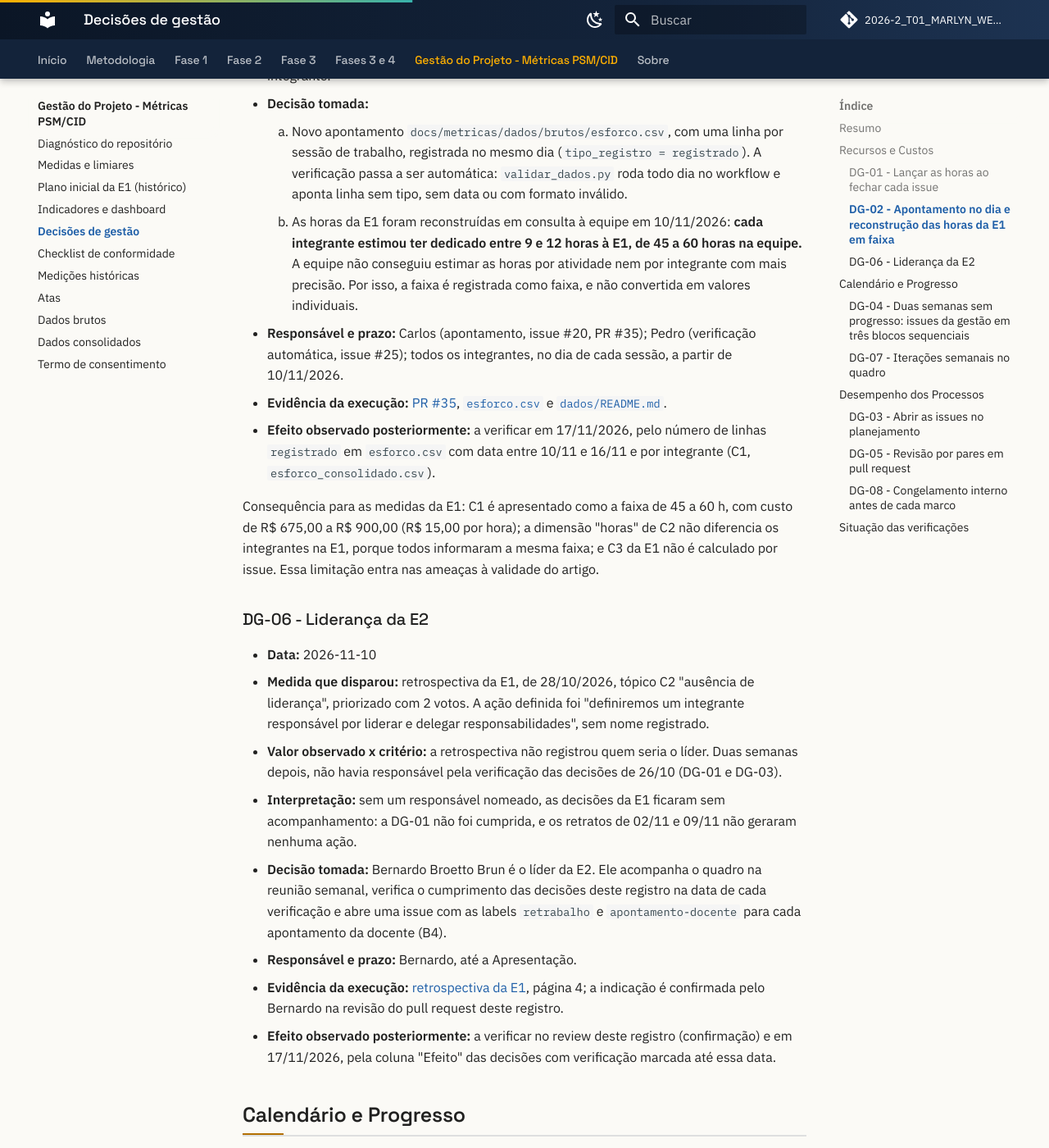
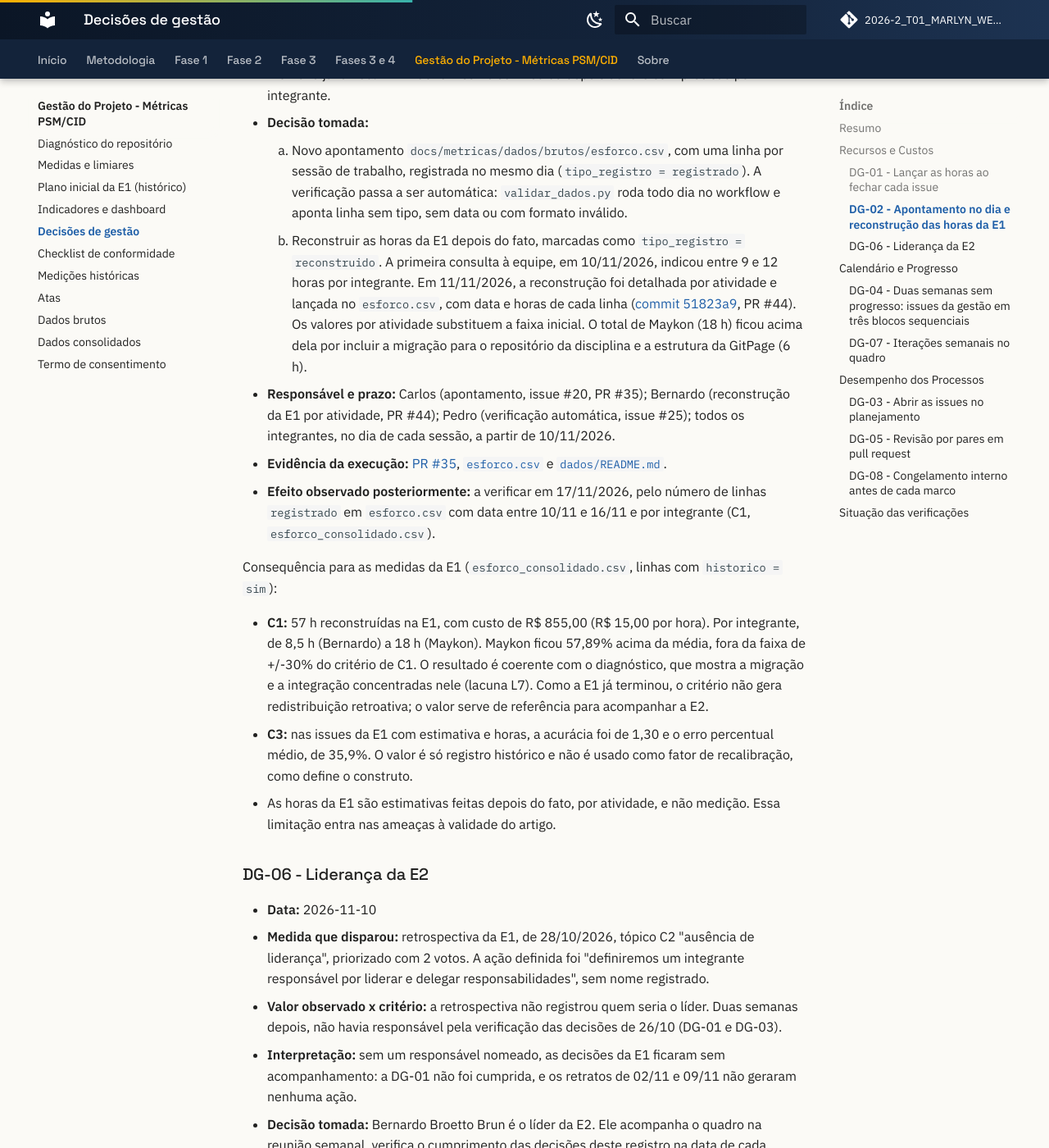
Before and after one commit to FCTE-Qualidade-de-Software-1/2026-2_T01_MARLYN_WESCOFF, an MkDocs documentation site: the page built from docs/metricas/03-registro-de-decisoes.md, in a window 1280 px wide and 1400 px high, scrolled down 2829 px. Shown: the whole window at 82% size. Built offline with MkDocs 1.6.1 and Material for MkDocs 9.7.7, drawn with Linux system fonts in a browser that asks for light colours; comment, search, counter and statistics services are not loaded; some of the changed text lies outside the part shown.

Commit message:
Alinha a DG-02 às horas da E1 reconstruídas por atividade

```diff
--- a/docs/metricas/03-registro-de-decisoes.md
+++ b/docs/metricas/03-registro-de-decisoes.md
@@ -9,7 +9,7 @@ Este documento registra as decisões de gestão tomadas a partir das medidas do
 | Nº | Data | Categoria | Medida que disparou | Decisão | Efeito |
 |---|---|---|---|---|---|
 | DG-01 | 26/10/2026 | Recursos e Custos | C1 e C3 | Lançar as horas ao fechar cada issue | Verificado: não cumprida (0 h em 02/11 e 09/11) |
-| DG-02 | 10/11/2026 | Recursos e Custos | C1 e C3 | Apontamento `esforco.csv` com registro no dia e reconstrução da E1 em faixa | A verificar em 17/11/2026 |
+| DG-02 | 10/11/2026 | Recursos e Custos | C1 e C3 | Apontamento `esforco.csv` com registro no dia e reconstrução das horas da E1 por atividade | A verificar em 17/11/2026 |
 | DG-03 | 26/10/2026 | Desempenho dos Processos | B1 | Abrir as issues no planejamento, e não no fim | Verificado: parcial (mediana de 1 dia na E2) |
 | DG-04 | 10/11/2026 | Calendário e Progresso | A2 e B2 | Criar as issues #15 a #32 e dividi-las em três blocos sequenciais | Verificado: 13 pontos na W46, contra 0 na W44 e na W45 |
 | DG-05 | 10/11/2026 | Desempenho dos Processos | B4 e C2 | Toda mudança entra por pull request revisado por outro integrante | Verificado: 6 PRs aprovados e 1 não conformidade contida |
@@ -34,7 +34,7 @@ As três categorias têm decisões, e quatro delas (DG-01, DG-03, DG-04 e DG-05)
 - **Evidência da execução:** [Registro de medições](../gestao/registro-medicoes.md), medição de 26/10/2026.
 - **Efeito observado posteriormente:** **não cumprida.** Os retratos de [02/11](https://github.com/FCTE-Qualidade-de-Software-1/2026-2_T01_MARLYN_WESCOFF/blob/main/dados/gestao/psm-2026-11-02.csv) e [09/11](https://github.com/FCTE-Qualidade-de-Software-1/2026-2_T01_MARLYN_WESCOFF/blob/main/dados/gestao/psm-2026-11-09.csv) continuam com 0,0 h realizadas. Até 10/11/2026, nenhuma linha do `esforco.csv` tinha horas (aviso de `validar_dados.py`: 28 linhas sem horas). A causa foi a falta de um responsável por verificar o cumprimento. Gerou a DG-02.
 
-### DG-02 - Apontamento no dia e reconstrução das horas da E1 em faixa
+### DG-02 - Apontamento no dia e reconstrução das horas da E1
 
 - **Data:** 2026-11-10
 - **Medida que disparou:** C1 e C3, pelo não cumprimento da DG-01.
@@ -42,12 +42,16 @@ As três categorias têm decisões, e quatro delas (DG-01, DG-03, DG-04 e DG-05)
 - **Interpretação:** lançar as horas só "ao fechar a issue" deixa o registro para o fim, quando a memória já falhou. A E1 não tem como ser medida depois do fato com precisão por integrante.
 - **Decisão tomada:**
     1. Novo apontamento `docs/metricas/dados/brutos/esforco.csv`, com uma linha por sessão de trabalho, registrada no mesmo dia (`tipo_registro = registrado`). A verificação passa a ser automática: `validar_dados.py` roda todo dia no workflow e aponta linha sem tipo, sem data ou com formato inválido.
-    2. As horas da E1 foram reconstruídas em consulta à equipe em 10/11/2026: **cada integrante estimou ter dedicado entre 9 e 12 horas à E1, de 45 a 60 horas na equipe.** A equipe não conseguiu estimar as horas por atividade nem por integrante com mais precisão. Por isso, a faixa é registrada como faixa, e não convertida em valores individuais.
-- **Responsável e prazo:** Carlos (apontamento, issue #20, PR #35); Pedro (verificação automática, issue #25); todos os integrantes, no dia de cada sessão, a partir de 10/11/2026.
+    2. Reconstruir as horas da E1 depois do fato, marcadas como `tipo_registro = reconstruido`. A primeira consulta à equipe, em 10/11/2026, indicou entre 9 e 12 horas por integrante. Em 11/11/2026, a reconstrução foi detalhada por atividade e lançada no `esforco.csv`, com data e horas de cada linha ([commit 51823a9](https://github.com/FCTE-Qualidade-de-Software-1/2026-2_T01_MARLYN_WESCOFF/commit/51823a9), PR #44). Os valores por atividade substituem a faixa inicial. O total de Maykon (18 h) ficou acima dela por incluir a migração para o repositório da disciplina e a estrutura da GitPage (6 h).
+- **Responsável e prazo:** Carlos (apontamento, issue #20, PR #35); Bernardo (reconstrução da E1 por atividade, PR #44); Pedro (verificação automática, issue #25); todos os integrantes, no dia de cada sessão, a partir de 10/11/2026.
 - **Evidência da execução:** [PR #35](https://github.com/FCTE-Qualidade-de-Software-1/2026-2_T01_MARLYN_WESCOFF/pull/35), [`esforco.csv`](https://github.com/FCTE-Qualidade-de-Software-1/2026-2_T01_MARLYN_WESCOFF/blob/main/docs/metricas/dados/brutos/esforco.csv) e [`dados/README.md`](https://github.com/FCTE-Qualidade-de-Software-1/2026-2_T01_MARLYN_WESCOFF/blob/main/dados/README.md).
 - **Efeito observado posteriormente:** a verificar em 17/11/2026, pelo número de linhas `registrado` em `esforco.csv` com data entre 10/11 e 16/11 e por integrante (C1, `esforco_consolidado.csv`).
 
-Consequência para as medidas da E1: C1 é apresentado como a faixa de 45 a 60 h, com custo de R$ 675,00 a R$ 900,00 (R$ 15,00 por hora); a dimensão "horas" de C2 não diferencia os integrantes na E1, porque todos informaram a mesma faixa; e C3 da E1 não é calculado por issue. Essa limitação entra nas ameaças à validade do artigo.
+Consequência para as medidas da E1 (`esforco_consolidado.csv`, linhas com `historico = sim`):
+
+- **C1:** 57 h reconstruídas na E1, com custo de R$ 855,00 (R$ 15,00 por hora). Por integrante, de 8,5 h (Bernardo) a 18 h (Maykon). Maykon ficou 57,89% acima da média, fora da faixa de +/-30% do critério de C1. O resultado é coerente com o diagnóstico, que mostra a migração e a integração concentradas nele (lacuna L7). Como a E1 já terminou, o critério não gera redistribuição retroativa; o valor serve de referência para acompanhar a E2.
+- **C3:** nas issues da E1 com estimativa e horas, a acurácia foi de 1,30 e o erro percentual médio, de 35,9%. O valor é só registro histórico e não é usado como fator de recalibração, como define o construto.
+- As horas da E1 são estimativas feitas depois do fato, por atividade, e não medição. Essa limitação entra nas ameaças à validade do artigo.
 
 ### DG-06 - Liderança da E2
 
```
